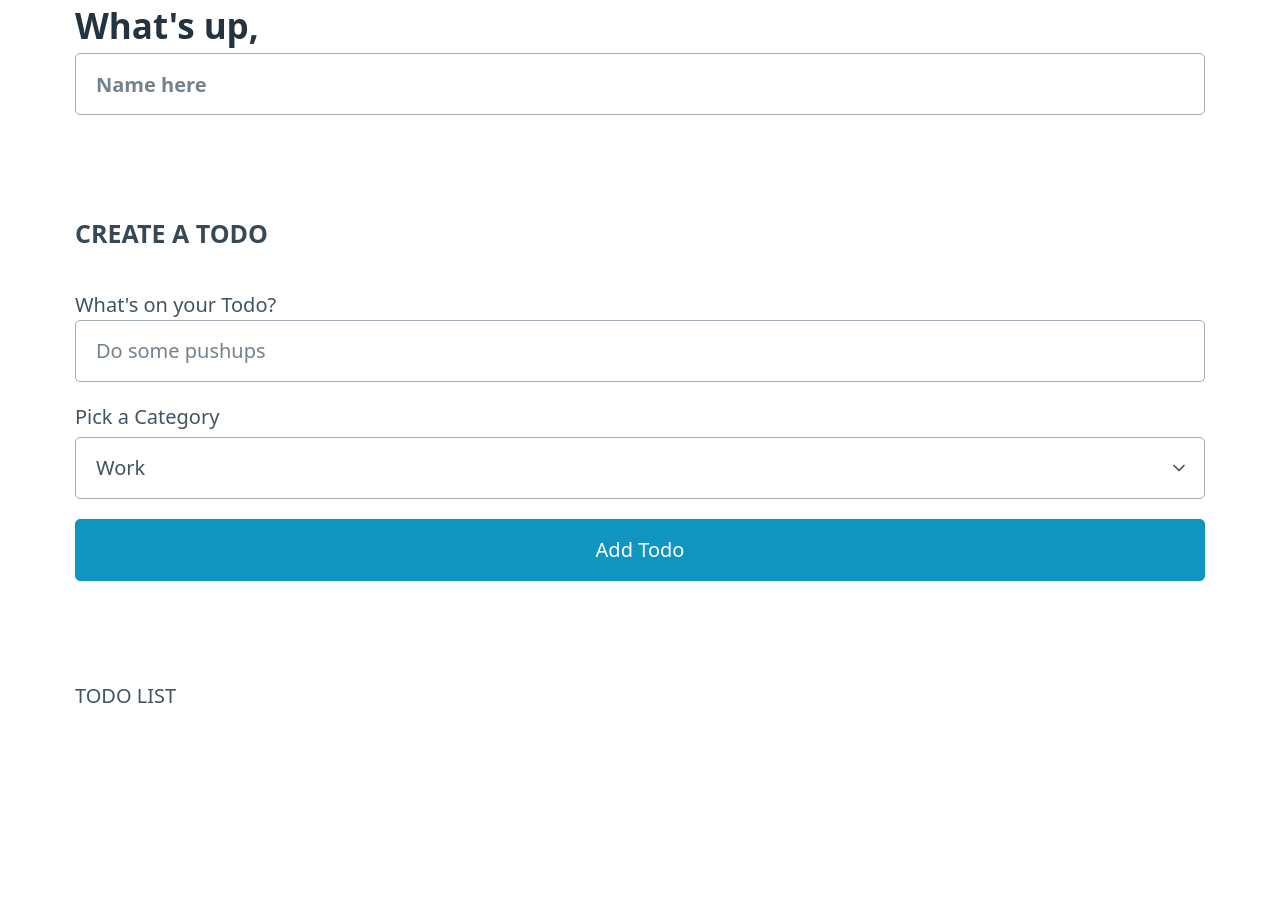
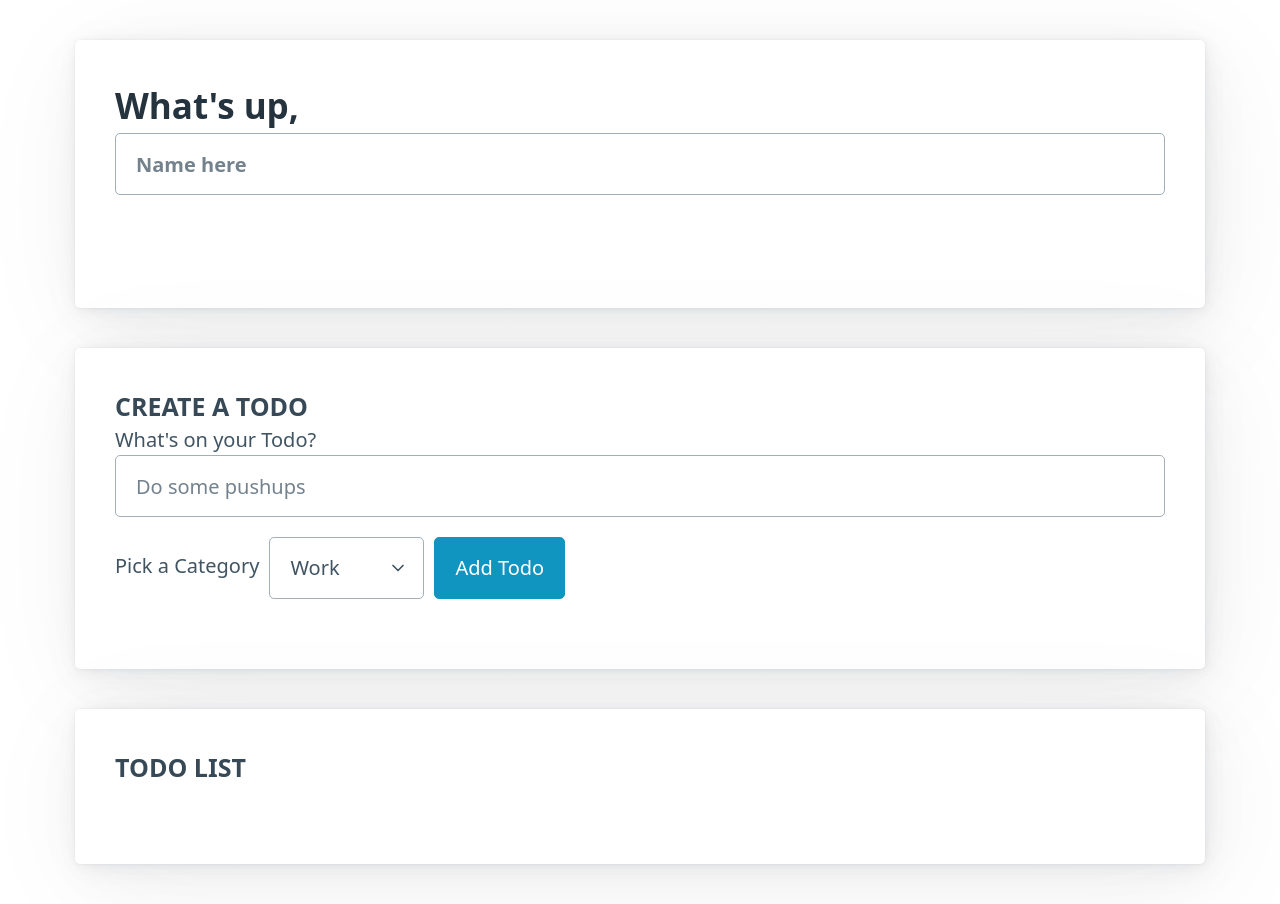
Before and after one commit to DevaPalasingam/vue-todo, a Vue app: page / in a window 1280 px wide. Before the commit the page ends 800 px from the top, so only its background shows below. Built offline with nearby package versions, Linux system fonts and the light colour scheme.

Commit message:
want to do more styling

```diff
--- a/index.html
+++ b/index.html
@@ -1,10 +1,10 @@
-<!doctype html>
+<!DOCTYPE html>
 <html lang="en">
   <head>
     <meta charset="UTF-8" />
     <link rel="icon" type="image/svg+xml" href="/vite.svg" />
     <meta name="viewport" content="width=device-width, initial-scale=1.0" />
-    <title>Vite + Vue + TS</title>
+    <title>Vue Todo App</title>
   </head>
   <body>
     <div id="app"></div>
--- a/src/App.vue
+++ b/src/App.vue
@@ -10,6 +10,11 @@ interface Todo {
 
 const todos = ref<Todo[]>([])
 const name = ref('')
+
+const nameTodo = computed(() => {
+  if (name.value.trim() === '' || name.value == null) return ''
+  else return (name.value + "'s")
+})
 
 const input_content = ref('')
 const input_category = ref('Work')
@@ -38,6 +43,10 @@ const removeTodo = (todo: Todo) => {
   todos.value = todos.value.filter(t => t !== todo)
 }
 
+const clearAll = () => {
+  todos.value = []
+}
+
 watch(todos, newVal => {
   localStorage.setItem('todos', JSON.stringify(newVal))
 }, { deep: true })
@@ -54,46 +63,48 @@ onMounted(() => {
 
 <template>
   <main class="container">
-    <section class="greeting">
+    <article class="greeting">
       <h2 class="title">
         What's up, <input type="text" placeholder="Name here" v-model="name">
       </h2>
-    </section>
+    </article>
 
-    <section class="create-todo">
-      <h4>CREATE A TODO</h4>
+    <article class="create-todo">
+      <h4 style="margin: 0;">CREATE A TODO</h4>
       <form @submit.prevent="addTodo">
         <div>What's on your Todo?</div>
         <input type="text" placeholder="Do some pushups" v-model="input_content">
 
+        <div style="display: flex; align-items: center;">
           <label for="categories">Pick a Category</label>
-        <select id="categories" v-model="input_category" required>
+          <select id="categories" v-model="input_category" required style="margin: 0 .5rem; width: auto;">
             <option>Work</option>
             <option>Personal</option>
           </select>
+          <input type="submit" value="Add Todo" style="margin: 0; width: auto;">
+        </div>
+      </form>
+    </article>
 
-        <input type="submit" value="Add Todo">
-      </form>
-    </section>
-
-    <section class="todo-list">
-      <div>TODO LIST</div>
+    <article class="todo-list">
+      <h4>{{ nameTodo }} TODO LIST</h4>
       <div class="list">
         <div v-for="todo in todos_asc" :class="`todo-item ${todo.done && 'done'}`">
-          <label>
+          <div style="display: flex; align-items: center; margin-bottom: 1rem;">
             <input type="checkbox" v-model="todo.done">
             <span :class="`${todo.category}`"></span>
-          </label>
 
             <div class="todo-content">
-            <input type="text" v-model="todo.content">
+              <input type="text" v-model="todo.content" style="margin: 0;">
             </div>
 
             <div class="actions">
-            <button class="delete" @click="removeTodo(todo)">Delete</button>
+              <button class="delete" @click="removeTodo(todo)" style="margin: 0 .5rem;">Delete</button>
             </div>
           </div>
         </div>
-    </section>
+        <button v-if="todos.length > 0" @click="clearAll" style="width: 7rem;">Clear All</button>
+      </div>
+    </article>
   </main>
 </template>
```
Lines whose indentation alone changed are shown as unchanged.
